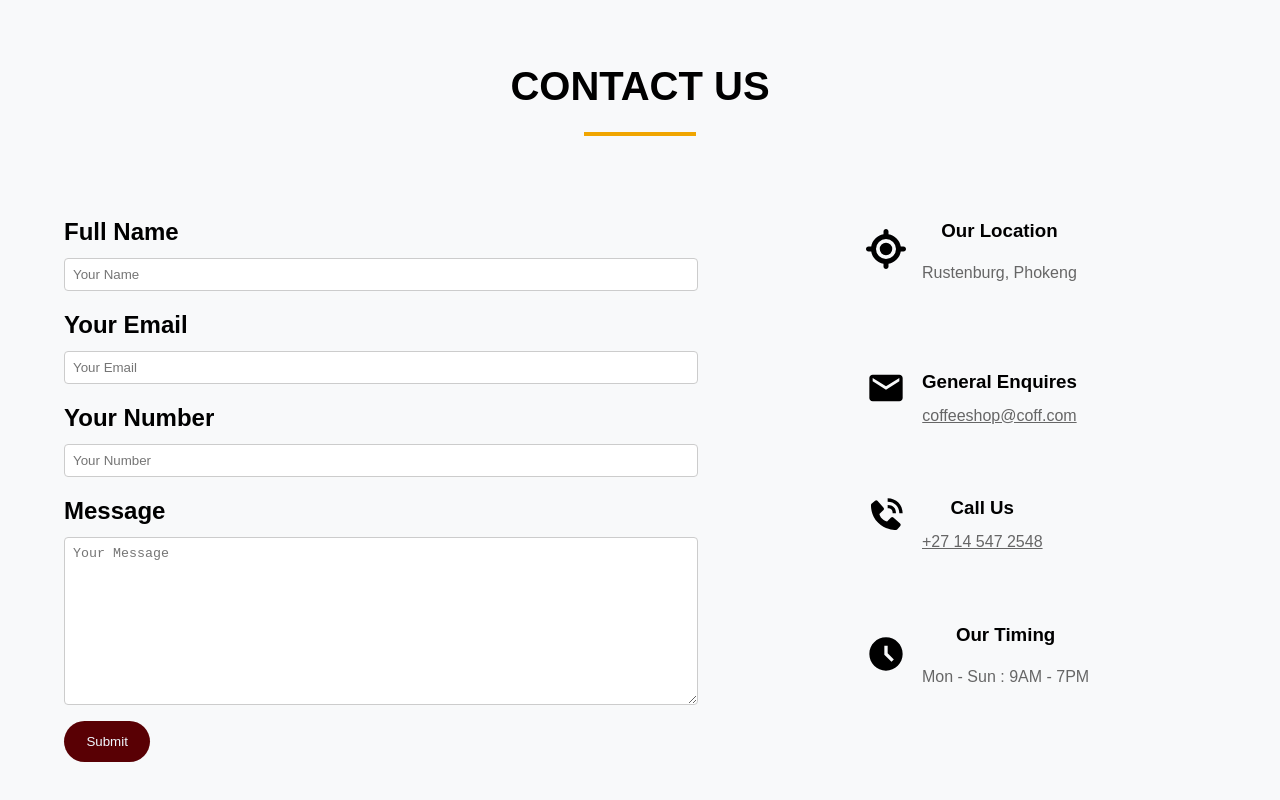
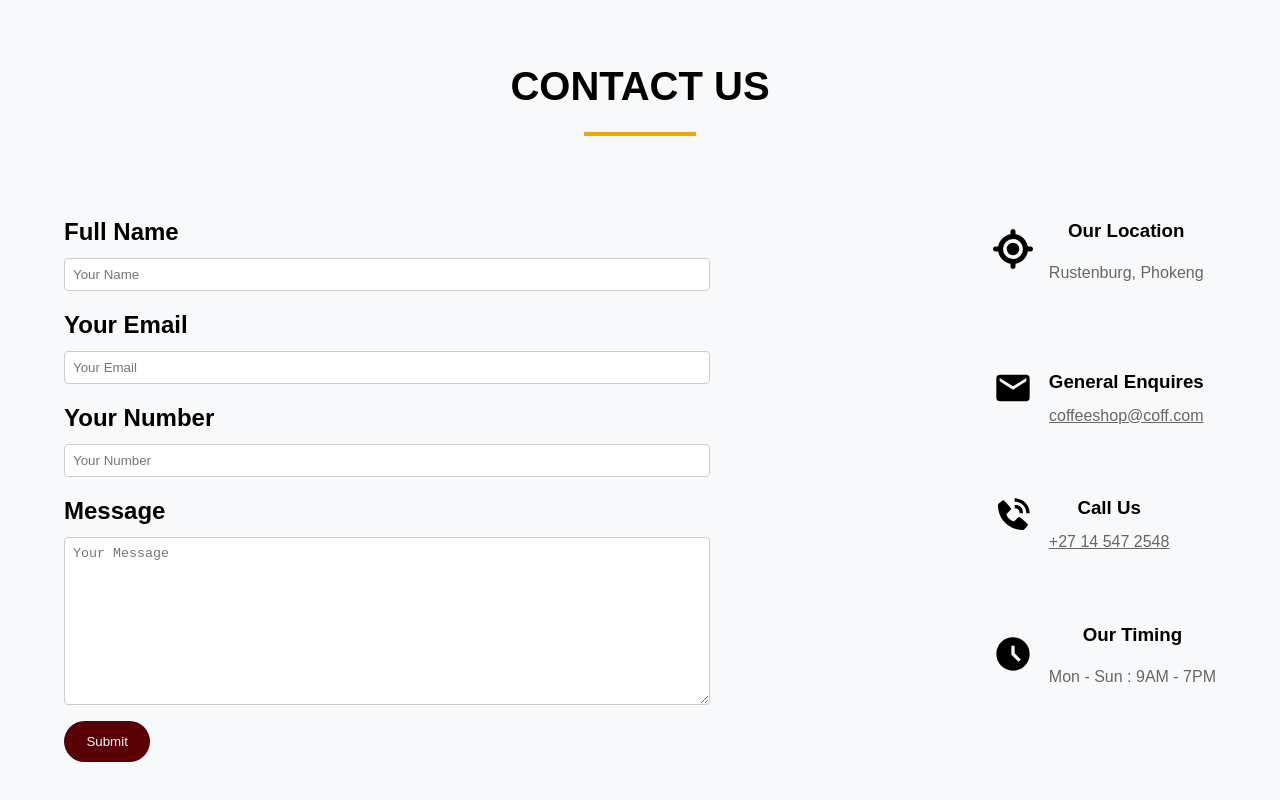
Before and after one commit to MohauMushi/Coffee_Website, a React (Vite) app: page / in a window 1280 px wide. Shown: the part 3604-4404 px from the top of the page. Built offline with nearby package versions, Linux system fonts and the light colour scheme.

Commit message:
Fixed Contact Width

```diff
--- a/src/Components/Contact/Contact.css
+++ b/src/Components/Contact/Contact.css
@@ -26,7 +26,7 @@
 
 .contact-info {
   flex: 1;
-  min-width: 300px;
+  min-width: 150px;
 }
 
 .contact-info h2 {
@@ -39,7 +39,7 @@
 
 .contact-info input,
 .contact-info textarea {
-  width: 80%;
+  width: 70%;
   padding: 0.5rem;
   display: flex;
   justify-content: flex-start;
@@ -70,7 +70,7 @@
 
 .contact-info-side {
   /* flex: 1; */
-  min-width: 350px;
+  /* min-width: 350px; */
   display: flex;
   flex-direction: column;
   /* margin-left: 15rem; */
```
